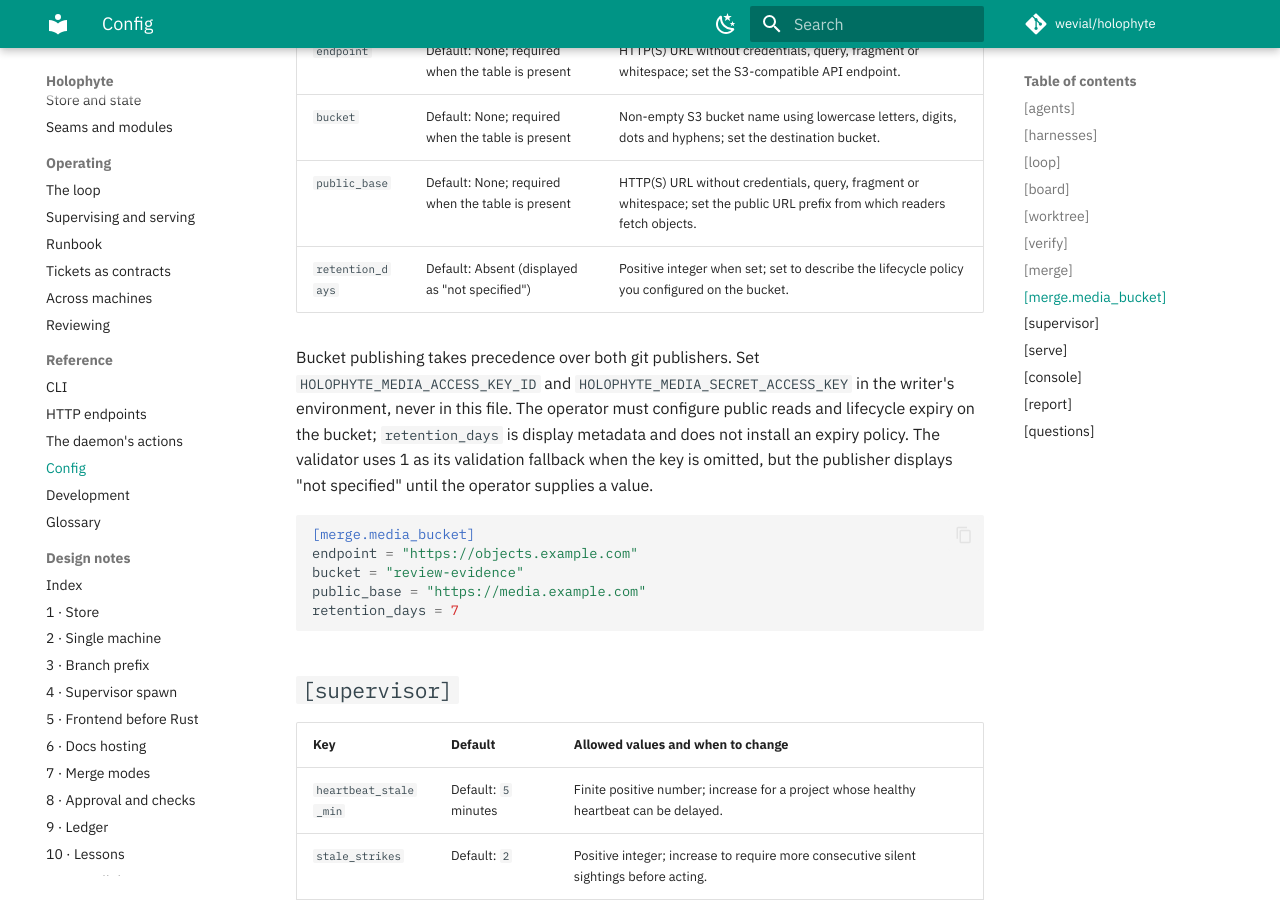
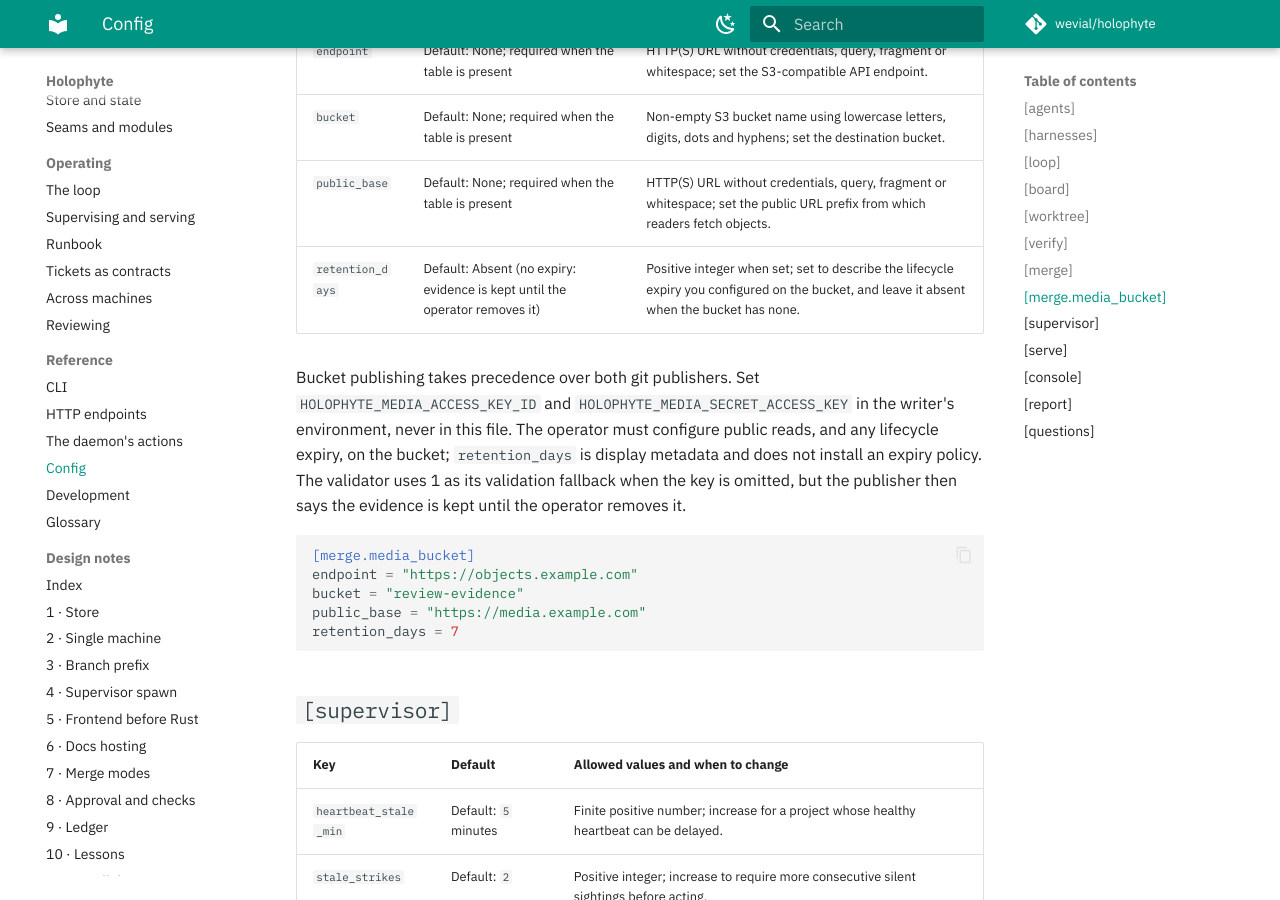
Before and after one commit to wevial/holophyte, an MkDocs documentation site: the page built from docs/config.md, in a window 1280 px wide and 900 px high, scrolled down 25263 px. Built offline with MkDocs 1.6.1 and Material for MkDocs 9.7.7, drawn with Linux system fonts in a browser that asks for light colours; comment, search, counter and statistics services are not loaded.

Commit message:
fix(pr-media): give each bucket evidence file its own random path (HOLO-15) (#314)
Each evidence file published to the media bucket now gets its own random path segment, so knowing one image's URL does not reveal the others in the same capture. When a project sets no `retention_days`, the pull request now says the media is kept until the operator removes it. It no longer says the evidence expires under a lifecycle rule.

````diff
--- a/docs/config.md
+++ b/docs/config.md
@@ -995,15 +995,15 @@
 | `endpoint` | Default: None; required when the table is present | HTTP(S) URL without credentials, query, fragment or whitespace; set the S3-compatible API endpoint. |
 | `bucket` | Default: None; required when the table is present | Non-empty S3 bucket name using lowercase letters, digits, dots and hyphens; set the destination bucket. |
 | `public_base` | Default: None; required when the table is present | HTTP(S) URL without credentials, query, fragment or whitespace; set the public URL prefix from which readers fetch objects. |
-| `retention_days` | Default: Absent (displayed as "not specified") | Positive integer when set; set to describe the lifecycle policy you configured on the bucket. |
+| `retention_days` | Default: Absent (no expiry: evidence is kept until the operator removes it) | Positive integer when set; set to describe the lifecycle expiry you configured on the bucket, and leave it absent when the bucket has none. |
 
 Bucket publishing takes precedence over both git publishers. Set
 `HOLOPHYTE_MEDIA_ACCESS_KEY_ID` and `HOLOPHYTE_MEDIA_SECRET_ACCESS_KEY` in
 the writer's environment, never in this file. The operator must configure
-public reads and lifecycle expiry on the bucket; `retention_days` is display
-metadata and does not install an expiry policy. The validator uses 1 as its
-validation fallback when the key is omitted, but the publisher displays
-"not specified" until the operator supplies a value.
+public reads, and any lifecycle expiry, on the bucket; `retention_days` is
+display metadata and does not install an expiry policy. The validator uses 1
+as its validation fallback when the key is omitted, but the publisher then
+says the evidence is kept until the operator removes it.
 
 ```toml
 [merge.media_bucket]
````
Also changed, not shown: 2 other files.
